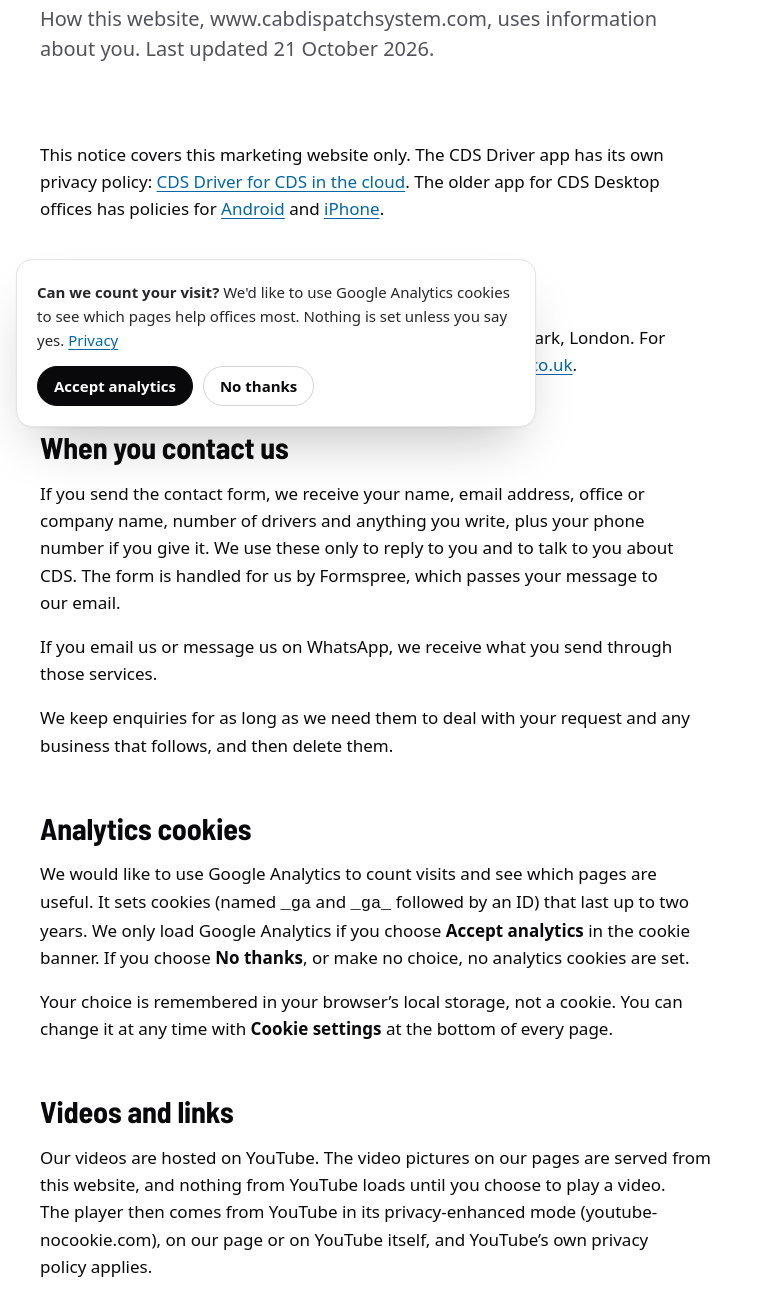
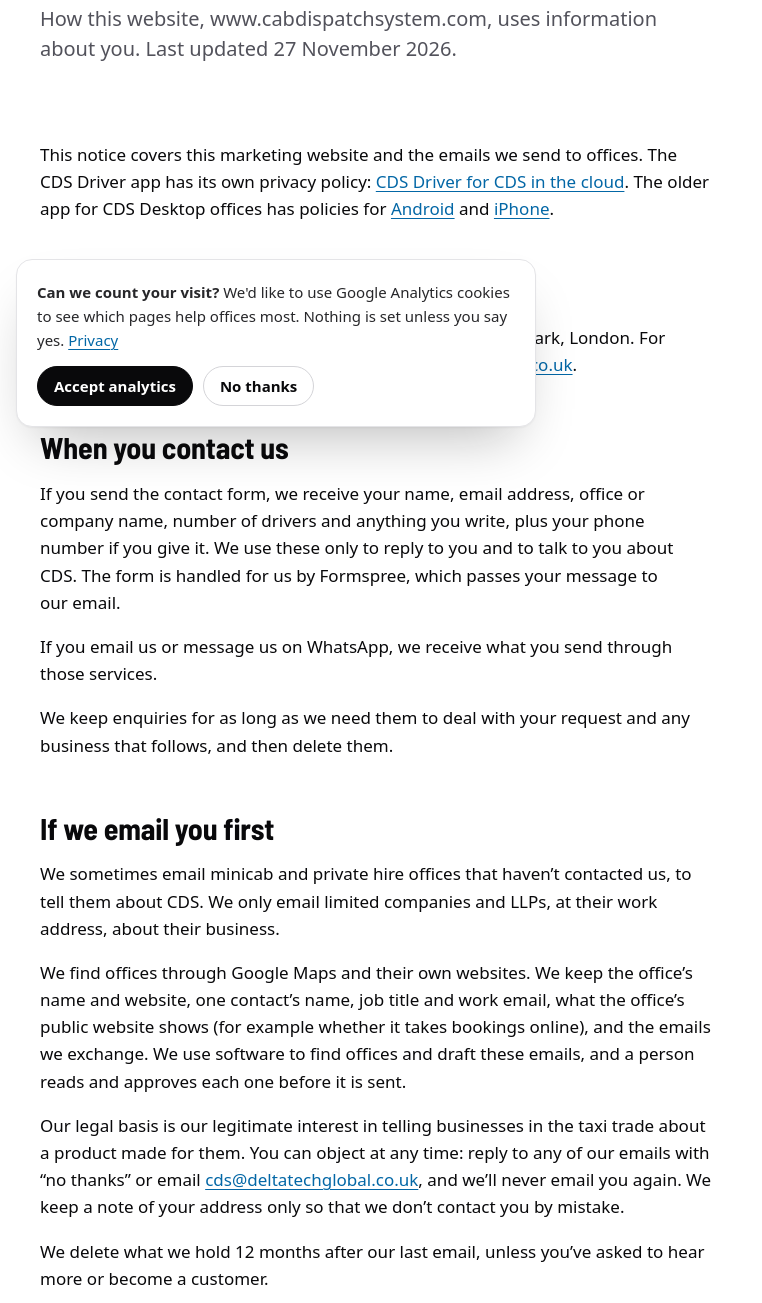
Before and after one commit to DeltaTechGlobal/cabdispatchsystem, a plain HTML site: page privacy/index.html in a window 1280 px wide. Shown: the part 357-1660 px from the top of the page, without its empty margins (0-762 px from the left). Drawn offline with Linux system fonts and the light colour scheme.

Commit message:
Privacy notice: emails we send to offices
Adds an "If we email you first" section for business outreach to
minicab offices: what we keep, where we found it, the legitimate
interests basis, how to object and how long we keep it.

```diff
--- a/privacy/index.html
+++ b/privacy/index.html
@@ -4,7 +4,7 @@
 <meta charset="utf-8">
 <meta name="viewport" content="width=device-width, initial-scale=1">
 <title>Website Privacy Notice | Cab Dispatch System (CDS)</title>
-<meta name="description" content="How the Cab Dispatch System website uses your information: the contact form, optional Google Analytics cookies and your rights under UK law.">
+<meta name="description" content="How the Cab Dispatch System website uses your information: the contact form, emails we send to offices, optional Google Analytics cookies and your rights under UK law.">
 <meta name="robots" content="index,follow">
 <link rel="canonical" href="https://www.cabdispatchsystem.com/privacy/">
 <meta name="theme-color" content="#ffffff">
@@ -16,7 +16,7 @@
 <meta property="og:site_name" content="Cab Dispatch System (CDS)">
 <meta property="og:locale" content="en_GB">
 <meta property="og:title" content="Website Privacy Notice | Cab Dispatch System (CDS)">
-<meta property="og:description" content="How the Cab Dispatch System website uses your information: the contact form, optional Google Analytics cookies and your rights under UK law.">
+<meta property="og:description" content="How the Cab Dispatch System website uses your information: the contact form, emails we send to offices, optional Google Analytics cookies and your rights under UK law.">
 <meta property="og:url" content="https://www.cabdispatchsystem.com/privacy/">
 <meta property="og:image" content="https://www.cabdispatchsystem.com/img/cds-demo-og.jpg">
 <meta property="og:image:width" content="1200">
@@ -24,7 +24,7 @@
 <meta property="og:image:alt" content="The CDS Book a ride screen with a fixed fare on the map">
 <meta name="twitter:card" content="summary_large_image">
 <meta name="twitter:title" content="Website Privacy Notice | Cab Dispatch System (CDS)">
-<meta name="twitter:description" content="How the Cab Dispatch System website uses your information: the contact form, optional Google Analytics cookies and your rights under UK law.">
+<meta name="twitter:description" content="How the Cab Dispatch System website uses your information: the contact form, emails we send to offices, optional Google Analytics cookies and your rights under UK law.">
 <meta name="twitter:image" content="https://www.cabdispatchsystem.com/img/cds-demo-og.jpg">
 <link rel="preload" href="/assets/fonts/barlow-semi-condensed-700.woff2" as="font" type="font/woff2" crossorigin>
 <link rel="stylesheet" href="/assets/site.css">
@@ -98,12 +98,12 @@
   <div class="wrap">
     <ol class="crumbs"><li><a href="/">Home</a></li><li aria-current="page">Privacy</li></ol>
     <h1>Website privacy notice</h1>
-    <p class="lede">How this website, www.cabdispatchsystem.com, uses information about you. Last updated 21 October 2026.</p>
+    <p class="lede">How this website, www.cabdispatchsystem.com, uses information about you. Last updated 27 November 2026.</p>
   </div>
 </section>
 <section class="section" style="padding-top:0">
   <div class="wrap"><div class="prose">
-    <p>This notice covers this marketing website only. The CDS Driver app has its own privacy policy: <a href="/apps/cds-driver/privacy/">CDS Driver for CDS in the cloud</a>. The older app for CDS Desktop offices has policies for <a href="/apps/privacy_policy.html">Android</a> and <a href="/apps/privacy_policy_ios.html">iPhone</a>.</p>
+    <p>This notice covers this marketing website and the emails we send to offices. The CDS Driver app has its own privacy policy: <a href="/apps/cds-driver/privacy/">CDS Driver for CDS in the cloud</a>. The older app for CDS Desktop offices has policies for <a href="/apps/privacy_policy.html">Android</a> and <a href="/apps/privacy_policy_ios.html">iPhone</a>.</p>
 
     <h2>Who we are</h2>
     <p>This website is run by Cab Dispatch System (CDS), Worcester Park, London. For anything about your information, email <a href="mailto:cds@deltatechglobal.co.uk">cds@deltatechglobal.co.uk</a>.</p>
@@ -112,6 +112,12 @@
     <p>If you send the contact form, we receive your name, email address, office or company name, number of drivers and anything you write, plus your phone number if you give it. We use these only to reply to you and to talk to you about CDS. The form is handled for us by Formspree, which passes your message to our email.</p>
     <p>If you email us or message us on WhatsApp, we receive what you send through those services.</p>
     <p>We keep enquiries for as long as we need them to deal with your request and any business that follows, and then delete them.</p>
+
+    <h2>If we email you first</h2>
+    <p>We sometimes email minicab and private hire offices that haven’t contacted us, to tell them about CDS. We only email limited companies and LLPs, at their work address, about their business.</p>
+    <p>We find offices through Google Maps and their own websites. We keep the office’s name and website, one contact’s name, job title and work email, what the office’s public website shows (for example whether it takes bookings online), and the emails we exchange. We use software to find offices and draft these emails, and a person reads and approves each one before it is sent.</p>
+    <p>Our legal basis is our legitimate interest in telling businesses in the taxi trade about a product made for them. You can object at any time: reply to any of our emails with “no thanks” or email <a href="mailto:cds@deltatechglobal.co.uk">cds@deltatechglobal.co.uk</a>, and we’ll never email you again. We keep a note of your address only so that we don’t contact you by mistake.</p>
+    <p>We delete what we hold 12 months after our last email, unless you’ve asked to hear more or become a customer.</p>
 
     <h2>Analytics cookies</h2>
     <p>We would like to use Google Analytics to count visits and see which pages are useful. It sets cookies (named <code>_ga</code> and <code>_ga_</code> followed by an ID) that last up to two years. We only load Google Analytics if you choose <strong>Accept analytics</strong> in the cookie banner. If you choose <strong>No thanks</strong>, or make no choice, no analytics cookies are set.</p>
```
